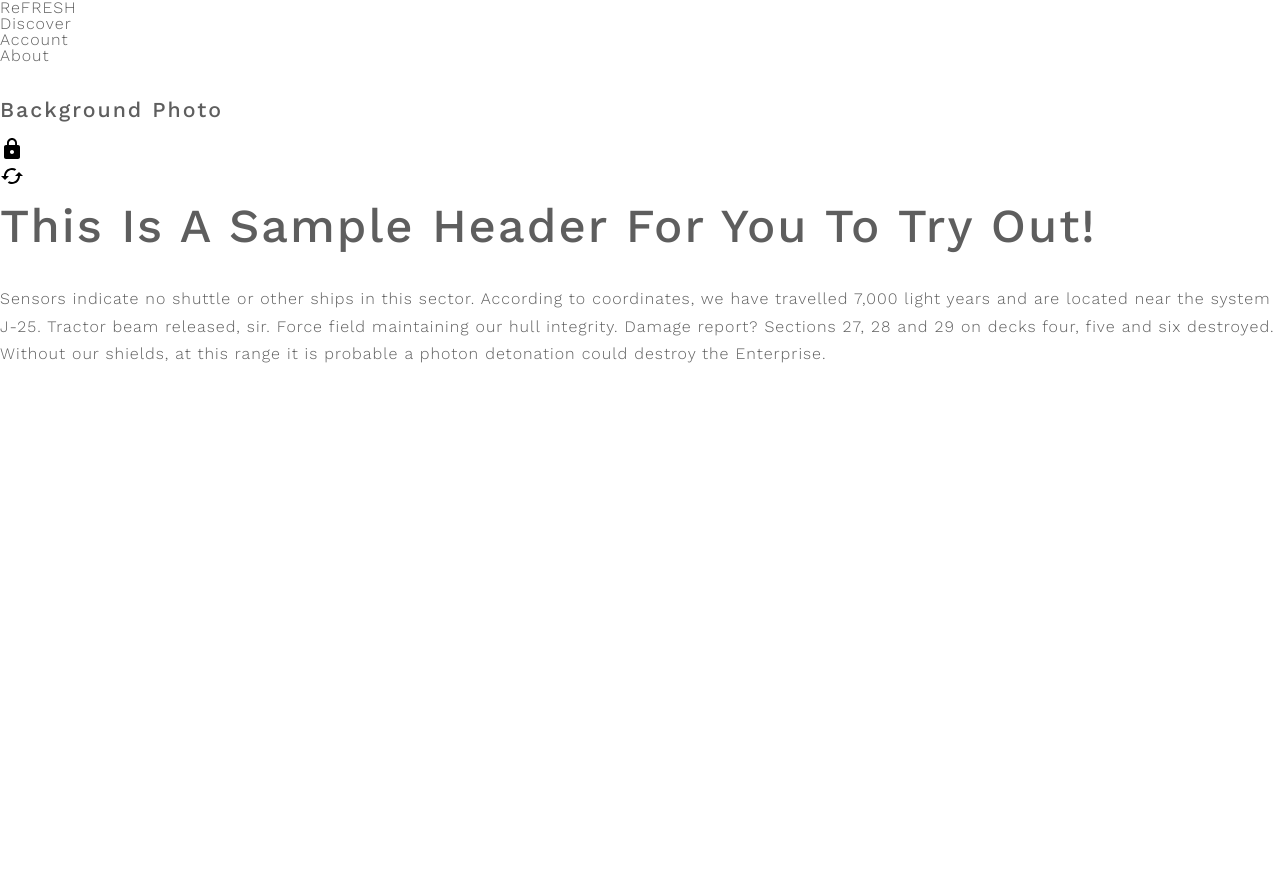
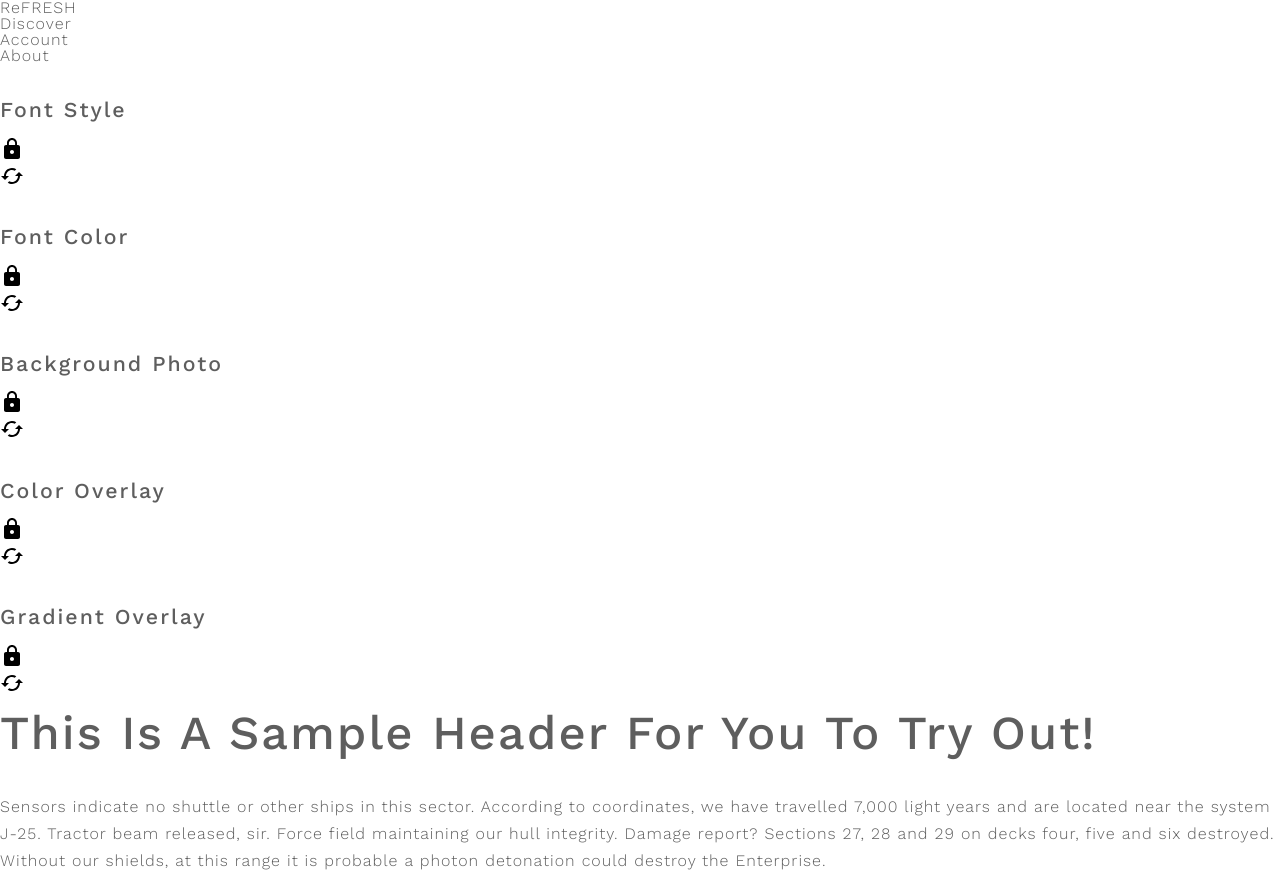
Before and after one commit to limongoo/LandingPage, a plain HTML site: page public/index.html in a window 1280 px wide. Before the commit the page ends 800 px from the top, so only its background shows below. Drawn offline with nearby package versions, Linux system fonts and the light colour scheme; a web font is replaced by a local one.

Commit message:
created button and div for randomizers

```diff
--- a/data/fonts.js
+++ b/public/data/fonts.js
@@ -102,4 +102,6 @@ const fonts = ['Roboto',
 'Shrikhand'
 ]
 
-let fontRandom = fonts[Math.floor(Math.random() * fonts.length)]
+$('fontButton').click(function(){
+  let fontRandom = fonts[Math.floor(Math.random() * fonts.length)]
+})
--- a/public/index.html
+++ b/public/index.html
@@ -23,22 +23,44 @@
   </nav>
   <div>
       <!-- Controls -->
+      <div class="fontStyle">
+          <h4>Font Style</h4>
+          <div><img src="img/lock.svg"></div>
+          <div class="fontButton"><img src="img/randomize.svg"></div>
+      </div>
+      <div class="fontColor">
+          <h4>Font Color</h4>
+          <div><img src="img/lock.svg"></div>
+          <div><img src="img/randomize.svg"></div>
+      </div>
       <div class="backgroundPhoto">
           <h4>Background Photo</h4>
+          <div><img src="img/lock.svg"></div>
+          <div class="backgroundRandom"><img src="img/randomize.svg"></div>
+      </div>
+      <div class="colorOverlay">
+          <h4>Color Overlay</h4>
+          <div><img src="img/lock.svg"></div>
+          <div><img src="img/randomize.svg"></div>
+      </div>
+      <div class="gradientOverlay">
+          <h4>Gradient Overlay</h4>
           <div><img src="img/lock.svg"></div>
           <div><img src="img/randomize.svg"></div>
       </div>
   </div>
-  <div>
+  <div class="preview">
       <!-- Landing Preview -->
-    <h1>This is a sample header for you to try out!</h1>
-    <p>
+    <h1 class="fontStyleOutput">This is a sample header for you to try out!</h1>
+    <p class="fontStyleOutput">
     Sensors indicate no shuttle or other ships in this sector.
     According to coordinates, we have travelled 7,000 light years and are located near the system J-25.
     Tractor beam released, sir. Force field maintaining our hull integrity. Damage report? Sections 27, 28 and 29 on decks four, five and six destroyed.
     Without our shields, at this range it is probable a photon detonation could destroy the Enterprise.
     </p>
+    <div class="backgroundOutput"></div>
   </div>
-
+<script type="text/javascript" src="data/fonts.js"></script>
+<script type="text/javascript" src="js/unsplash.js"></script>
 </body>
 </html>
```
